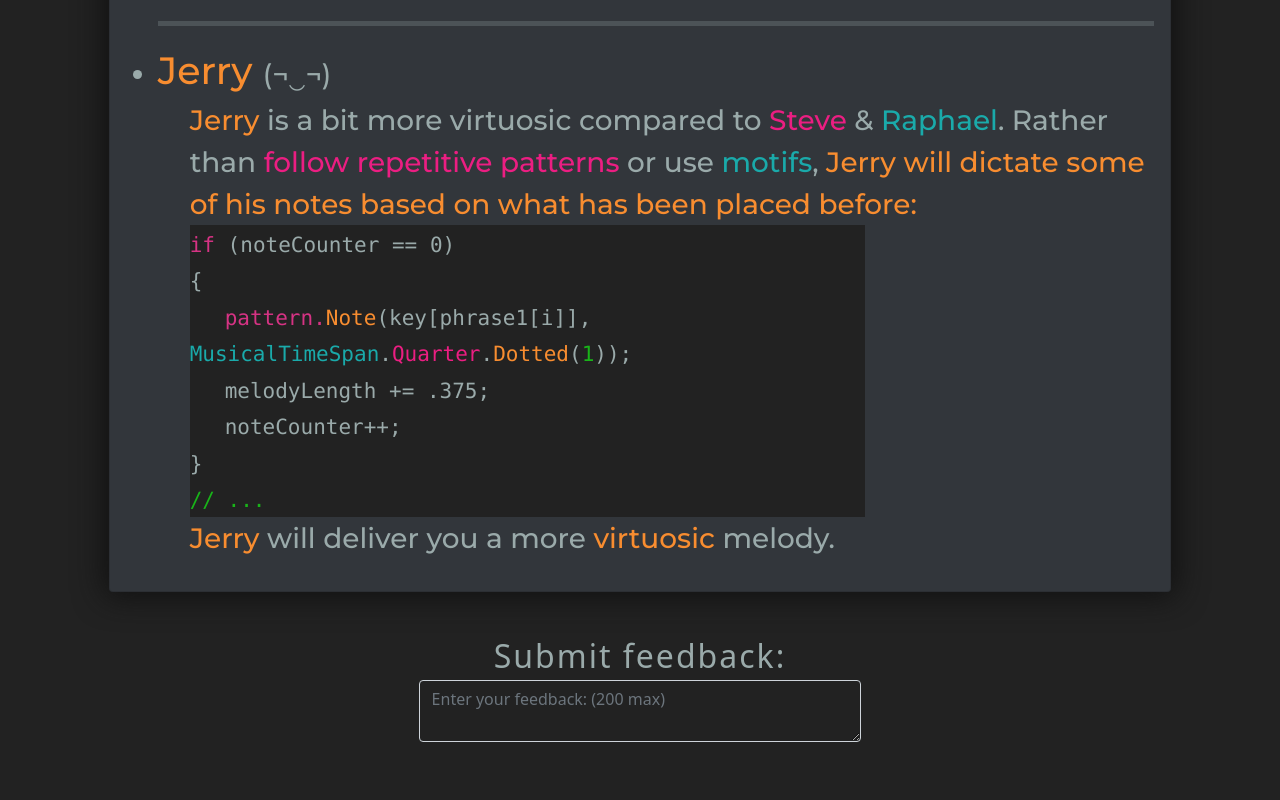
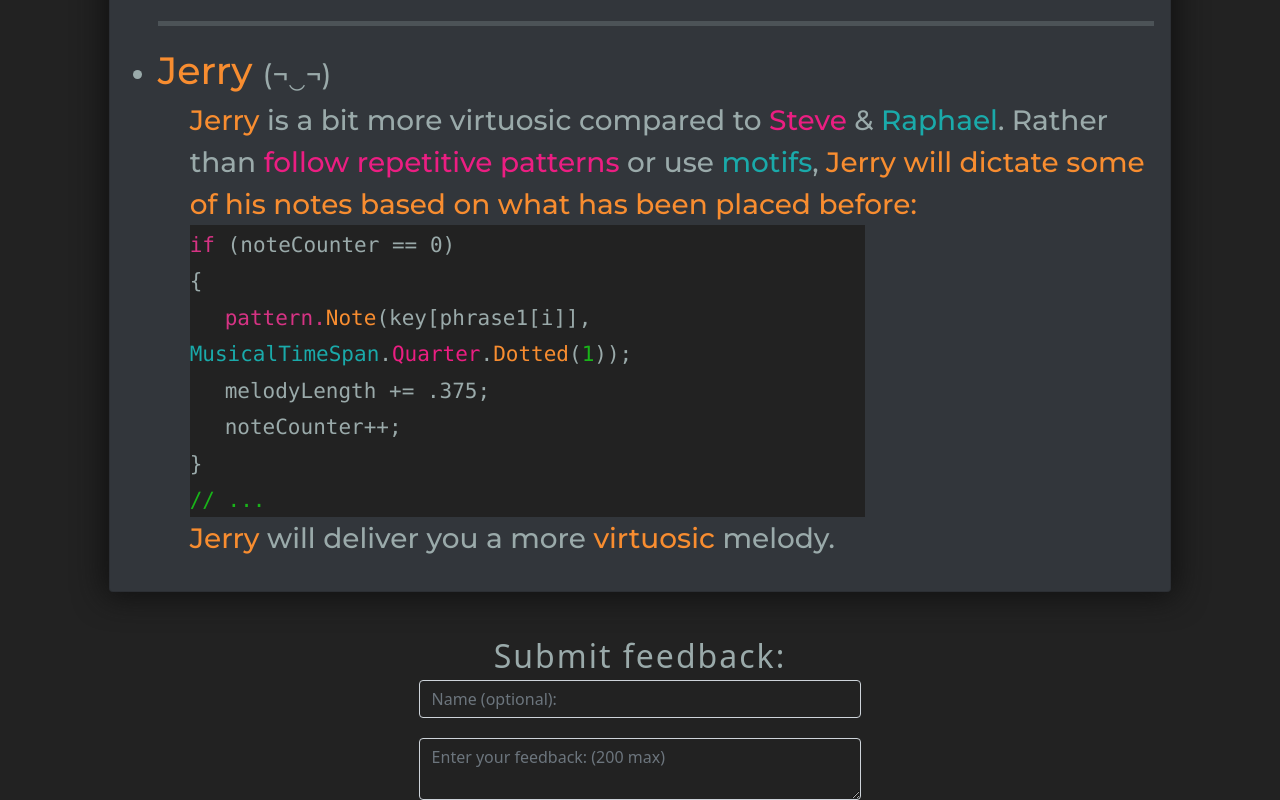
Before and after one commit to nateharrell123/Melody-Maker, a Vue app in the folder melody-maker/: page /About in a window 1280 px wide. Shown: the part 1960-2760 px from the top of the page. Before the commit the page ends 2702 px from the top, so only its background shows below. Built offline with nearby package versions, Linux system fonts and the light colour scheme.

Commit message:
component

```diff
--- /dev/null
+++ b/melody-maker/src/components/FeedbackForm.vue
@@ -0,0 +1,37 @@
+<template>
+  <b-col cols="5" class="center-col">
+    <div style="padding-top: 40px" />
+    <div class="submit-feedback" id="feedback">
+      Submit feedback:
+      <b-form-input id="enter-feedback" placeholder="Name (optional):">
+      </b-form-input>
+      <div style="padding-bottom: 20px" />
+      <b-form-textarea
+        class="feedback-form"
+        id="enter-feedback"
+        placeholder="Enter your feedback: (200 max)"
+      >
+      </b-form-textarea>
+    </div>
+  </b-col>
+</template>
+
+<script>
+
+export default {
+    name: "FeedbackForm"
+};
+</script>
+
+<style scoped>
+#enter-feedback{
+  background-color:transparent;
+  color:#9AAAAA;
+}
+.submit-feedback{
+  font-size:32px;
+  letter-spacing: 2px;
+  color: #9AAAAA;
+  text-align: center;
+}
+</style>
--- a/melody-maker/src/views/About.vue
+++ b/melody-maker/src/views/About.vue
@@ -7,7 +7,7 @@
     style="padding-bottom:30px;" />
         </div>
         <div class="submit-feedback">
-    <button @click="toHowItWorks" class="how-it-works">
+    <button @click="toSubmitFeedback" class="how-it-works">
       Submit Feedback:
     </button>
         </div>
@@ -145,18 +145,7 @@
               </ul>
             </ul>
           </b-card>
-          <b-col cols="5" class="center-col">
-            <div style="padding-top:40px" />
-          <div class="submit-feedback">
-            Submit feedback:
-            <b-form-textarea class="feedback-form" id="enter-key-color"
-            placeholder="Enter your feedback: (200 max)"
-
-            >
-
-          </b-form-textarea>
-          </div>
-          </b-col>
+          <FeedbackForm />
         </b-col>
         <b-col cols="1">
         </b-col>
@@ -166,14 +155,21 @@
 
 <script>
 import HowItWorksTitle from "../components/HowItWorksTitle.vue"
+import FeedbackForm from "../components/FeedbackForm.vue"
 export default{
   name: "About",
   components: {
-    HowItWorksTitle
+    HowItWorksTitle,
+    FeedbackForm
   },
   data(){
     return{
 
+    }
+  },
+  methods: {
+    toSubmitFeedback(){
+      document.getElementById("feedback").scrollIntoView();
     }
   }
 }
@@ -186,6 +182,7 @@ export default{
   background-color:transparent;
   color:#9AAAAA;
 }
+
 .center-col{
   margin:auto;
 }
```
